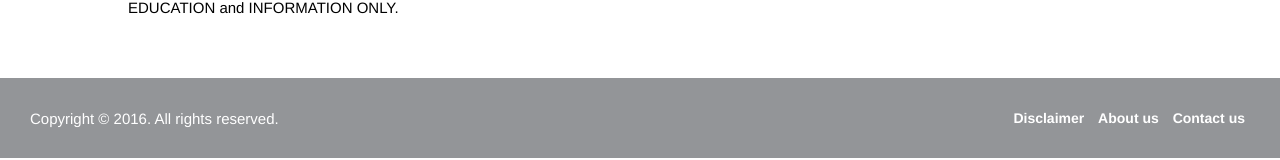
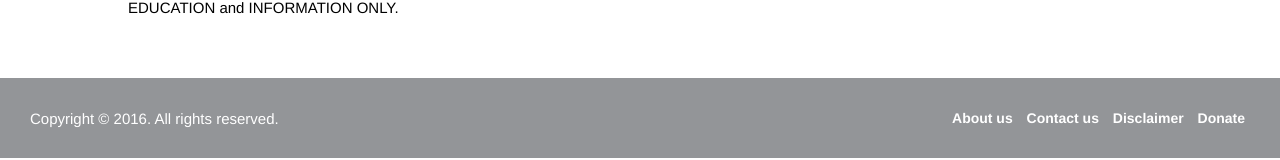
Before and after one commit to higab85/drugsandme-django, a Django app: page /disclaimer/ in a window 1280 px wide. Shown: the part 1119-1279 px from the top of the page. Run offline with Django 3.2, Linux system fonts and the light colour scheme; some libraries are stand-ins or nearby versions.

Commit message:
added donate, and organised footer

```diff
--- a/article/templates/article/base.html
+++ b/article/templates/article/base.html
@@ -340,9 +340,10 @@
           </li>
           <li class="nav-right" id="footer-links">
             <ul class="list-inline">
-              <li><a href="/disclaimer"><font color="#fff">Disclaimer</font></a></li>
               <li><a href="/about"><font color="#fff">About us</font></a></li>
               <li><a href="/about#contact"><font color="#fff">Contact us</font></a></li>
+              <li><a href="/disclaimer"><font color="#fff">Disclaimer</font></a></li>
+              <li><a href="/donate"><font color="#fff">Donate</font></a></li>
             </ul>
           </li>
         </ul>
```
